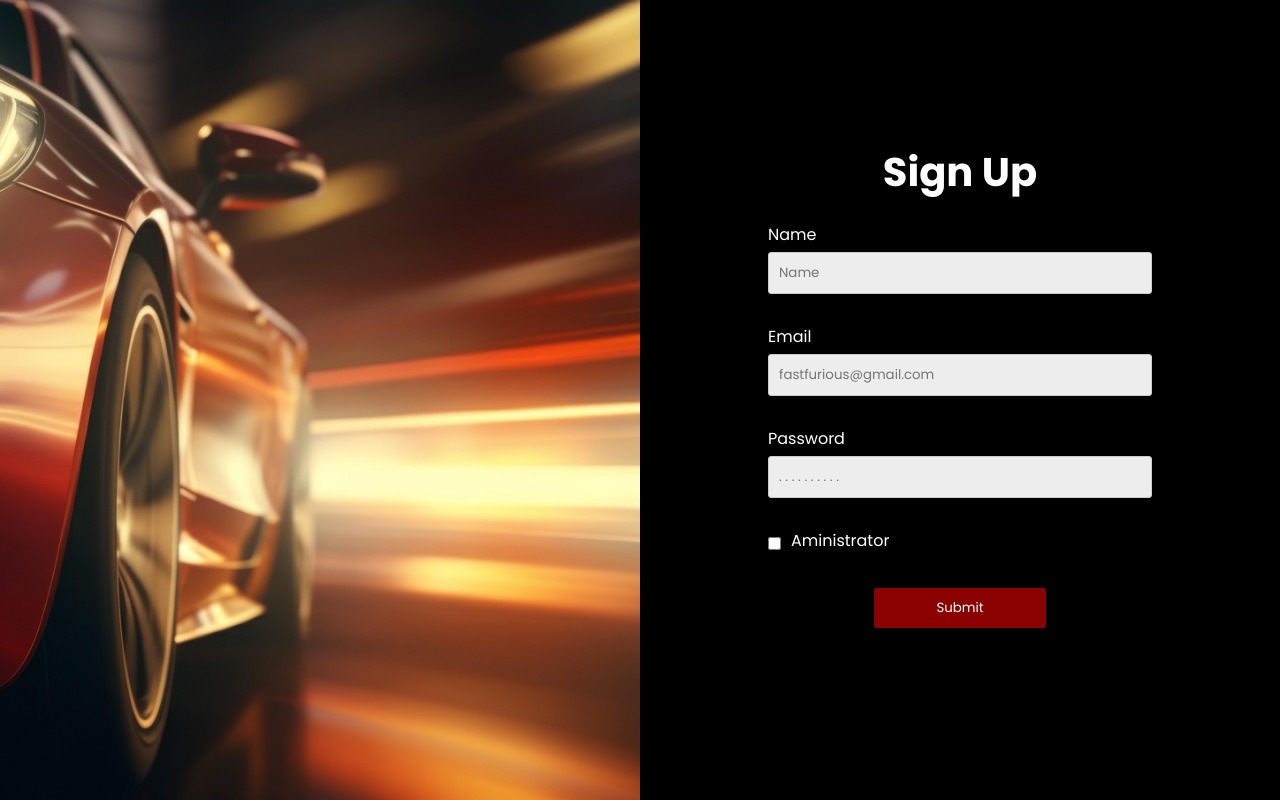
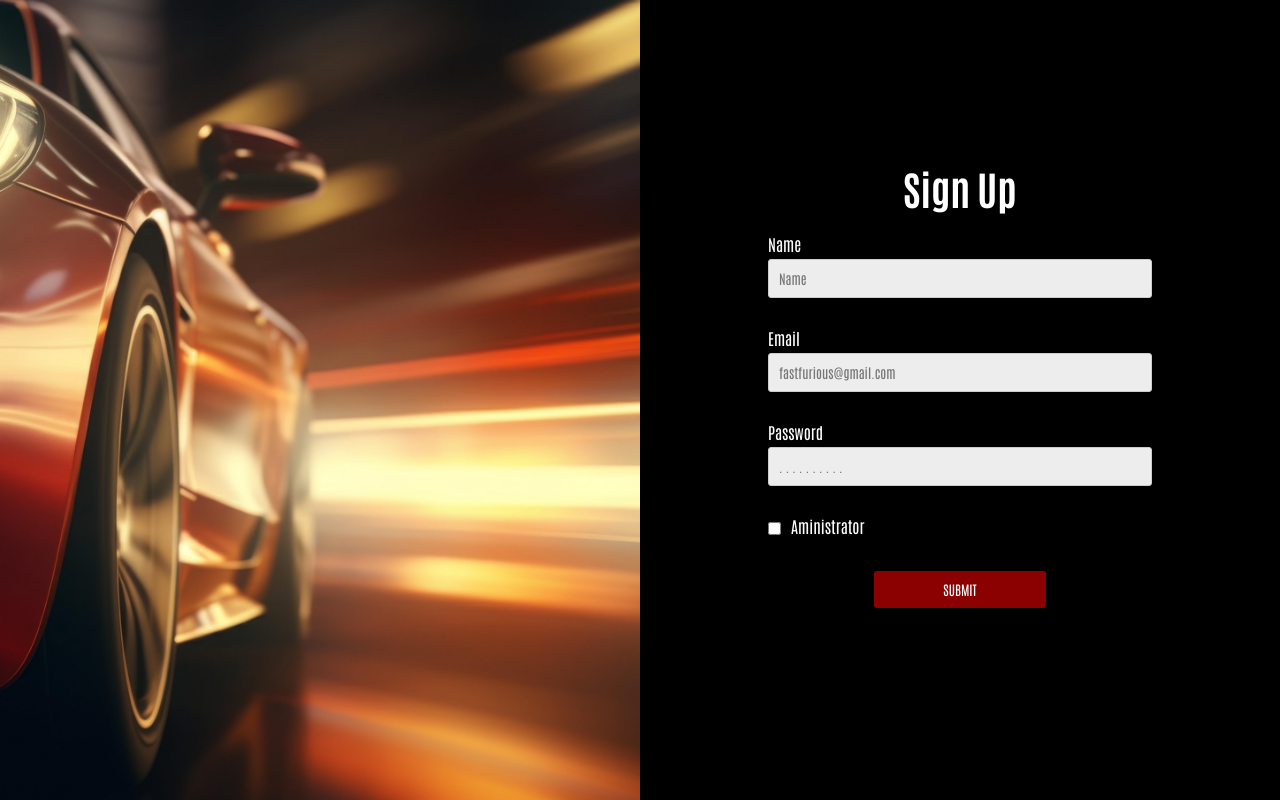
Before and after one commit to ResendeCarolina/FF_SI_2024, a PHP site: page /PHP/register.php in a window 1280 px wide. Run offline with PHP 8.4, Linux system fonts and the light colour scheme.

Commit message:
Fonte
Corrigi/alterei a fonte para a correta

```diff
--- a/CSS/_register.scss
+++ b/CSS/_register.scss
@@ -1,12 +1,12 @@
 /*download da fonte*/
-@import url('https://fonts.googleapis.com/css2?family=Poppins:wght@200;300;400;500;600;700&display=swap');
+@import url('https://fonts.googleapis.com/css2?family=Antonio:wght@100..700&display=swap');
 
 * {
   box-sizing: border-box;
   padding: 0;
   margin: 0;
   color: white;
-  font-family: "Poppins", sans-serif;
+  font-family: "Antonio", sans-serif;
 }
 
 .wrapper{/*contentor que engloba a imagem e o form*/
--- a/CSS/main.css
+++ b/CSS/main.css
@@ -1,5 +1,5 @@
 @charset "UTF-8";
-@import url("https://fonts.googleapis.com/css2?family=Poppins:wght@200;300;400;500;600;700&display=swap");
+@import url("https://fonts.googleapis.com/css2?family=Antonio:wght@100..700&display=swap");
 * {
   box-sizing: border-box;
   padding: 0;
@@ -12,7 +12,7 @@
   padding: 0;
   margin: 0;
   color: white;
-  font-family: "Poppins", sans-serif;
+  font-family: "Antonio", sans-serif;
 }
 
 .wrapper { /*contentor que engloba a imagem e o form*/
--- a/PHP/register.php
+++ b/PHP/register.php
@@ -45,7 +45,7 @@
 
                         </div>
                         <div>
-                            <input id="botao" type="submit" value="Submit">
+                            <input id="botao" type="submit" value="SUBMIT">
                         </div>
                     </form>
                 </div>
```
Also changed, not shown: 1 other file.
